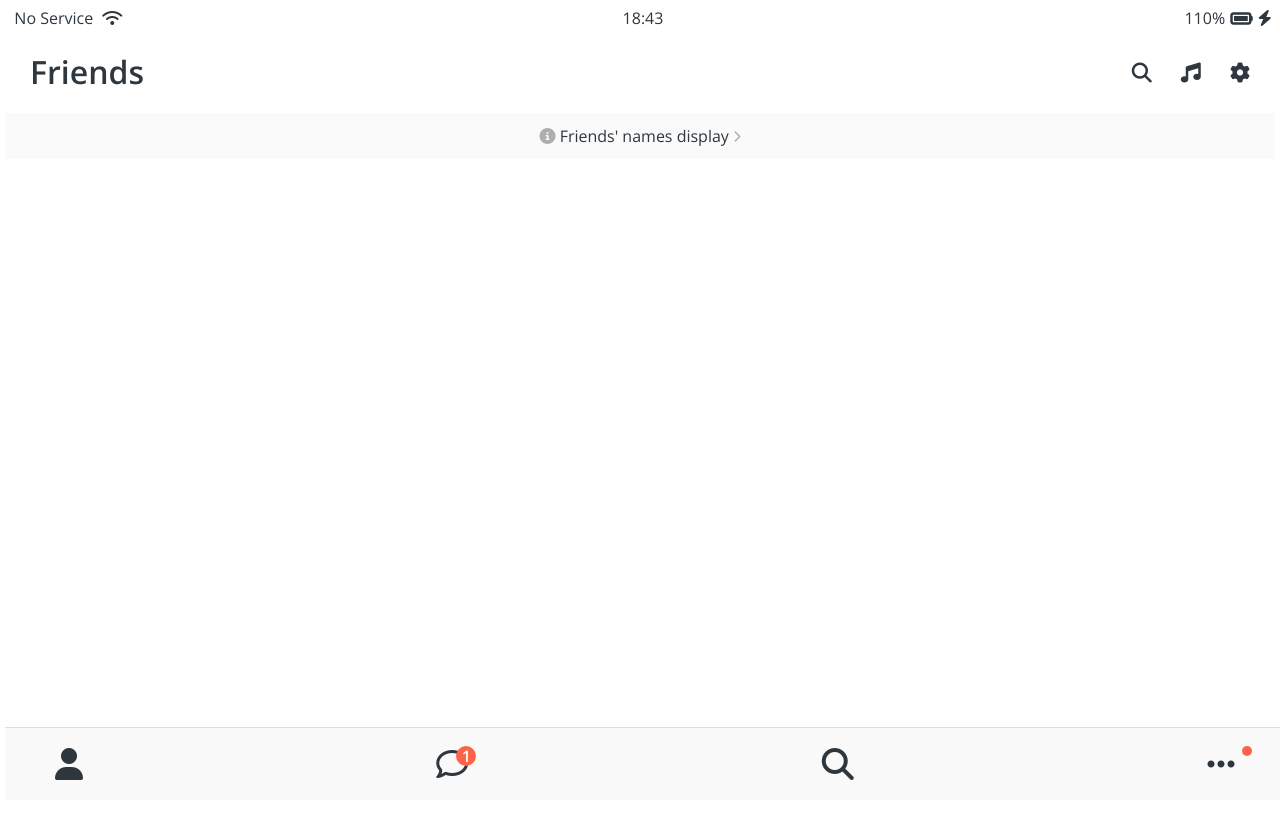
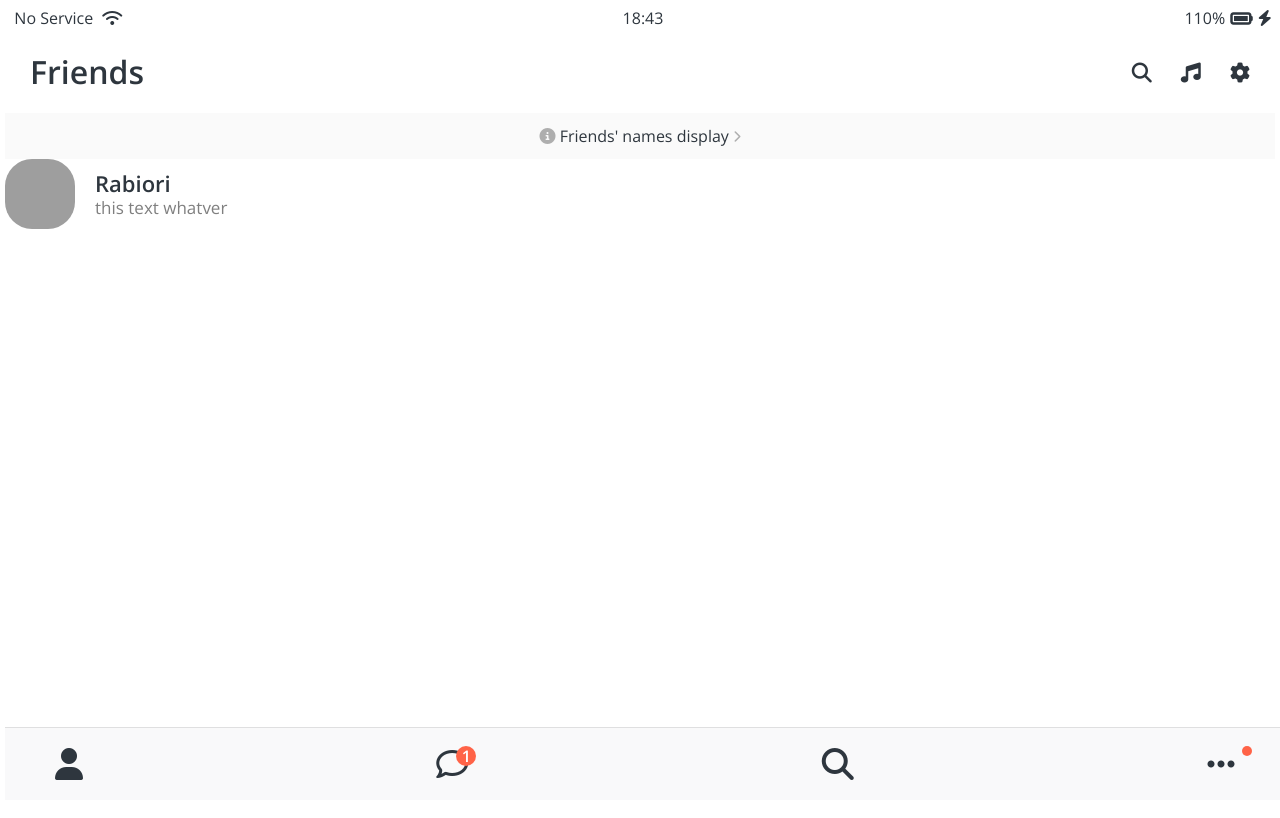
Before and after one commit to rabiori88/kokoa-clone-2020, a plain HTML site: page friends.html in a window 1280 px wide. Shown: the top 818 px of the page. Drawn offline with nearby package versions, Linux system fonts and the light colour scheme; grey boxes are pictures that could not be loaded.

Commit message:
css 공부

```diff
--- /dev/null
+++ b/css/components/user-component.css
@@ -0,0 +1,28 @@
+.user-component {
+    display: flex;
+}
+
+.user-component,
+.user-component__column:first-child{
+    display: flex;
+    align-items: center;
+
+}
+
+.user-component__avatar {
+    width: 70px;
+    height: 70px;
+    border-radius: 27px;
+    margin-right: 20px;
+}
+
+.user-component__title {
+    font-weight: 600;
+    font-size: 22px;
+}
+
+.user-component__subtitle {
+    margin-top: 5px;
+    font-size: 17px;
+    color: rgba(0, 0, 0, 0.5);
+}
--- a/css/styles.css
+++ b/css/styles.css
@@ -7,6 +7,7 @@
 @import "components/status-bar.css";
 @import "components/nav-bar.css";
 @import "components/screen-header.css";
+@import "components/user-component.css";
 /* Screens */
 @import "screens/logint-form.css";
 @import "screens/friends.css";
--- a/friends.html
+++ b/friends.html
@@ -38,6 +38,18 @@
       <i class="fas fa-chevron-right fa-xs"></i>
     </a>
 
+    <div class="user-component">
+      <div class="user-component__column">
+        <img  class="user-component__avatar" src="https://avatars0.githubusercontent.com/u/69498994?s=460&u=3074579cedac66499f6f02b37addd43825be5c78&v=4" />
+        <div class="user-component__text">
+          <h4 class="user-component__title">Rabiori </h4>
+          <h6 class="user-component__subtitle">this text whatver </h6>
+        </div>
+      </div>
+      <div class="user-component__column"></div>
+
+    </div>
+
     <nav class="nav">
       <ul class="nav__list">
         <li class="nav__btn">
```
Also changed, not shown: css/components/status-bar.css (line endings or trailing spaces), css/screens/friends.css (line endings or trailing spaces), index.html (line endings or trailing spaces), 1 other file.
